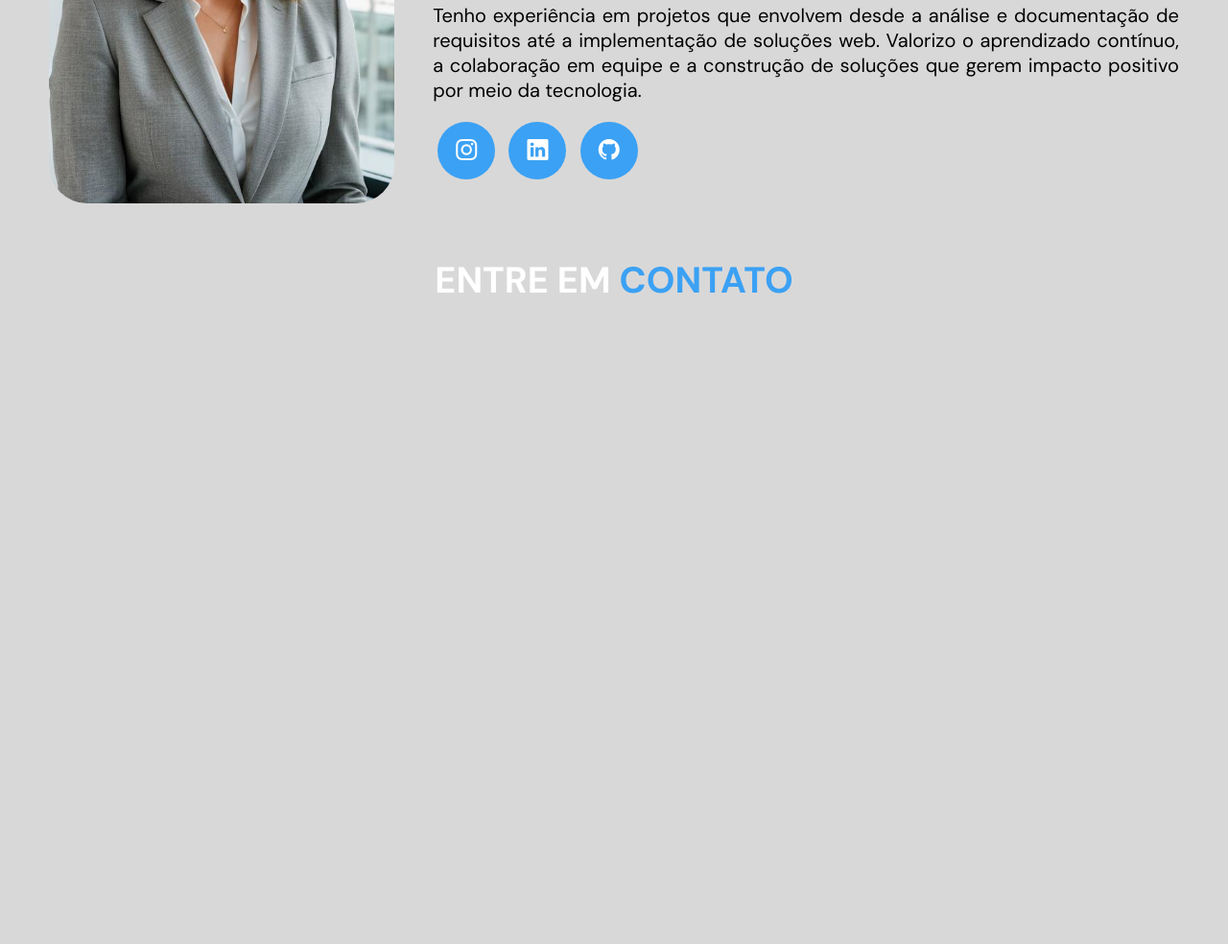
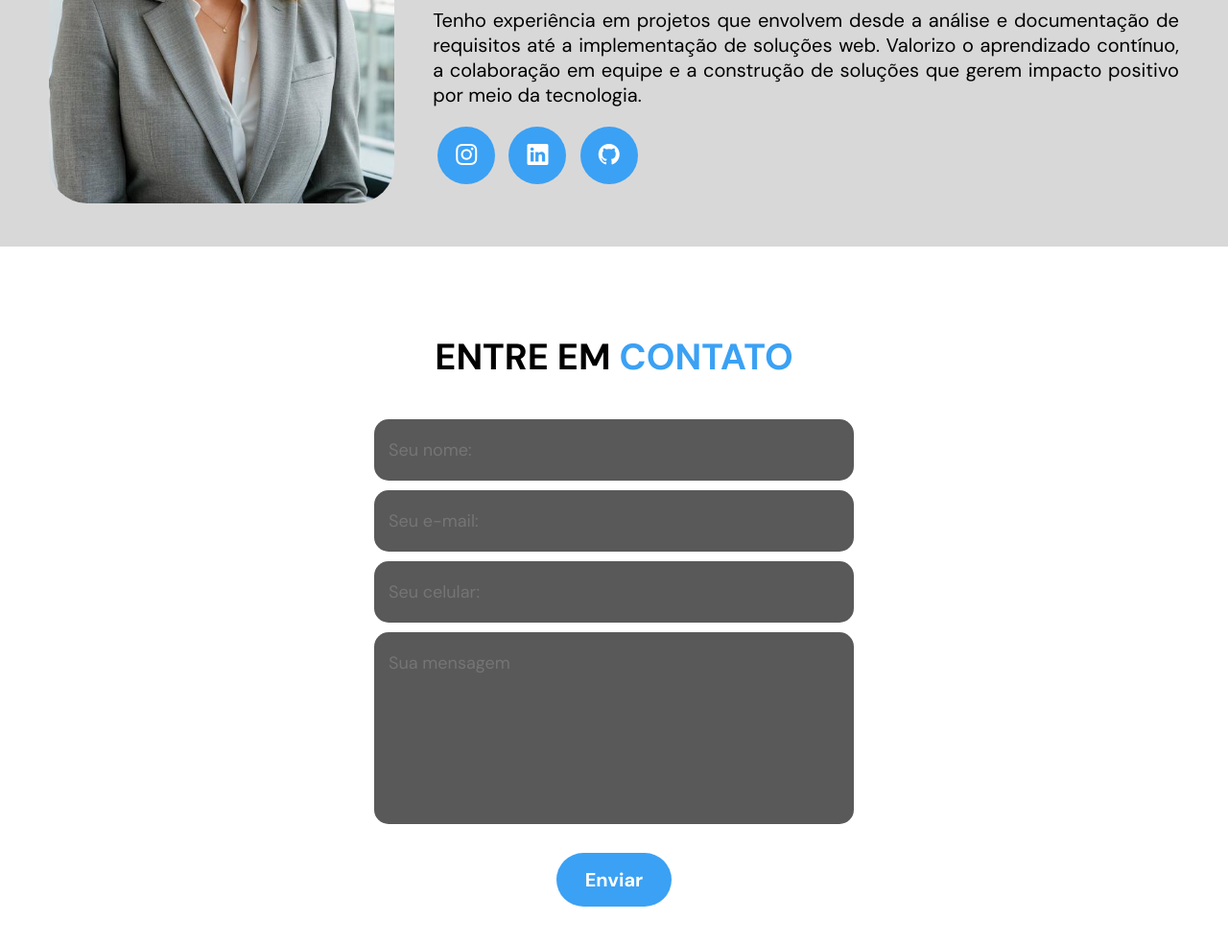
Before and after one commit to belaems/AgenciaEMS, a plain HTML site: page index.html in a window 1280 px wide. Shown: the part 1812-2796 px from the top of the page at 96% size. Before the commit the page ends 2129 px from the top, so only its background shows below. Drawn offline with nearby package versions, Linux system fonts and the light colour scheme.

Commit message:
Formulario entre em contato adicionado

```diff
--- a/index.html
+++ b/index.html
@@ -64,7 +64,9 @@
         <div class="interface">
           <div class="flex">
             <div class="txt-topo-do-site">
-              <h1>TRANSFORMANDO O MUNDO PELO DIGITAL <span>.</span></h1>
+              <h1 class="texto-black">
+                TRANSFORMANDO O MUNDO PELO DIGITAL <span>.</span>
+              </h1>
               <p>
                 Uso tecnologia para tirar ideias do papel e criar soluções que
                 fazem a diferença nos negócios. Gosto de transformar desafios em
@@ -136,13 +138,13 @@
             </div>
             <div
               class="img-port"
-              style="background-image: url(images/Dashboard\ \ Navigation.png)"
+              style="background-image: url(images/Dark.png)"
             >
               <div class="overlay">Dashboard Interativo</div>
             </div>
             <div
               class="img-port"
-              style="background-image: url(images/planner.png)"
+              style="background-image: url(images/Dark.png)"
             >
               <div class="overlay">Planner de Rotina</div>
             </div>
@@ -160,7 +162,7 @@
             </div>
             <!--imag-sobre-->
             <div class="txt-sobre">
-              <h2>
+              <h2 class="titulo-black">
                 MUITO PRAZER, <span>SOU ISABELA ESTER</span>
               </h2>
               <p>
@@ -179,9 +181,15 @@
                 tecnologia.
               </p>
               <div class="btn-social">
-                <a href="a"><button><i class="bi bi-instagram"></i></button></a>
-                <a href="a"><button><i class="bi bi-linkedin"></i></button></a>
-                <a href="a"><button><i class="bi bi-github"></i></button></a>
+                <a href="a"
+                  ><button><i class="bi bi-instagram"></i></button
+                ></a>
+                <a href="a"
+                  ><button><i class="bi bi-linkedin"></i></button
+                ></a>
+                <a href="a"
+                  ><button><i class="bi bi-github"></i></button
+                ></a>
               </div>
             </div>
           </div>
@@ -192,8 +200,28 @@
       <!--sobre-->
       <section class="formulario">
         <div class="interface">
-          <h2 class="titulo">ENTRE EM <span>CONTATO</span></h2>
-          <form action=""></form>
+          <h2 class="titulo-black">ENTRE EM <span>CONTATO</span></h2>
+          <form action="">
+            <input type="text" name="" id="" placeholder="Seu nome:" required />
+            <input
+              type="email"
+              name=""
+              id=""
+              placeholder="Seu e-mail:"
+              required
+            />
+            <input type="text" name="" id="" placeholder="Seu celular:" />
+            <textarea
+              name=""
+              id=""
+              placeholder="Sua mensagem"
+              required
+            ></textarea>
+            <div class="btn-enviar">
+              <input type="submit" value="Enviar" />
+            </div>
+            <!--btn-enviar-->
+          </form>
         </div>
         <!--interface-->
       </section>
--- a/style.css
+++ b/style.css
@@ -36,11 +36,21 @@ h2.titulo {
 h2.titulo span {
   color: #3ba1f4;
 }
+h2.titulo-black {
+  color: #000000;
+  font-size: 38px;
+  text-align: center;
+  padding-top: 10px;
+}
+h2.titulo-black span {
+  color: #3ba1f4;
+}
 
-button:hover {
+button:hover, form .btn-enviar input[type=submit]:hover {
   box-shadow: 0 0 8px hsl(207, 91%, 69%);
   transform: scale(1.05);
 }
+
 /*ESTILO DO CABEÇALHO*/
 header {
   padding: 40px 4%;
@@ -70,9 +80,8 @@ header nav ul {
 header nav ul li {
   display: inline-block;
   margin-right: 20px;
+  font-size: 18px;
 }
-
-
 
 /*ESTILO TOPO DO SITE */
 section.topo-do-site {
@@ -84,7 +93,6 @@ section.topo-do-site .flex {
   gap: 90px;
 }
 .topo-do-site h1 {
-  color: #000000;
   font-size: 42px;
   line-height: 40px;
 }
@@ -94,6 +102,7 @@ section.topo-do-site .flex {
 .topo-do-site p {
   color: #000000;
   margin: 40px 0;
+  font-size: 20px;
 }
 .topo-do-site .img-topo-do-site img {
   border-radius: 200px;
@@ -200,7 +209,7 @@ section.portifolio .flex {
 
 .overlay:hover {
   opacity: 1;
-  transition: 0.5s;
+  transition: 0.6s;
 }
 
 /*SOBRE*/
@@ -225,7 +234,7 @@ section.sobre .flex {
   display: block;
 }
 
-.sobre .txt-sobre p{
+.sobre .txt-sobre p {
   margin: 20px 0;
   text-align: justify;
   font-size: 20px;
@@ -237,7 +246,7 @@ section.sobre .flex {
   border-radius: 40px;
 }
 
-.sobre .txt-sobre .btn-social button{
+.sobre .txt-sobre .btn-social button {
   width: 60px;
   height: 60px;
   border-radius: 50%;
@@ -247,5 +256,57 @@ section.sobre .flex {
   cursor: pointer;
   color: #ffffff;
   margin: 0 5px;
-  transition: .2s;
+  transition: 0.2s;
 }
+
+/*FORMULARIO*/
+section.formulario {
+  padding: 80px 4%;
+  background-color: #ffffff;
+}
+
+form {
+  max-width: 500px;
+  margin: 0 auto;
+  display: flex;
+  justify-content: center;
+  flex-direction: column;
+  gap: 10px;
+  margin-top: 40px;
+}
+
+form input,
+form textarea {
+  width: 100%;
+  background-color: #5a5959;
+  border: 0;
+  outline: 0;
+  padding: 20px 15px;
+  border-radius: 15px;
+  color: #ffffff;
+  font-size: 18px;
+}
+
+form textarea {
+  resize: none;
+  height: 200px;
+  max-height: 200px;
+}
+
+form .btn-enviar {
+  margin-top: 20px;
+  text-align: center;
+}
+
+form .btn-enviar input[type=submit] {
+  width: 120px;
+  background-color: #3ba1f4;
+  border: none;
+  padding: 15px;
+  font-size: 20px;
+  font-weight: 700;
+  color: #ffffff;
+  border-radius: 30px;
+  cursor: pointer;
+  transition: 0.2s;
+}
```
